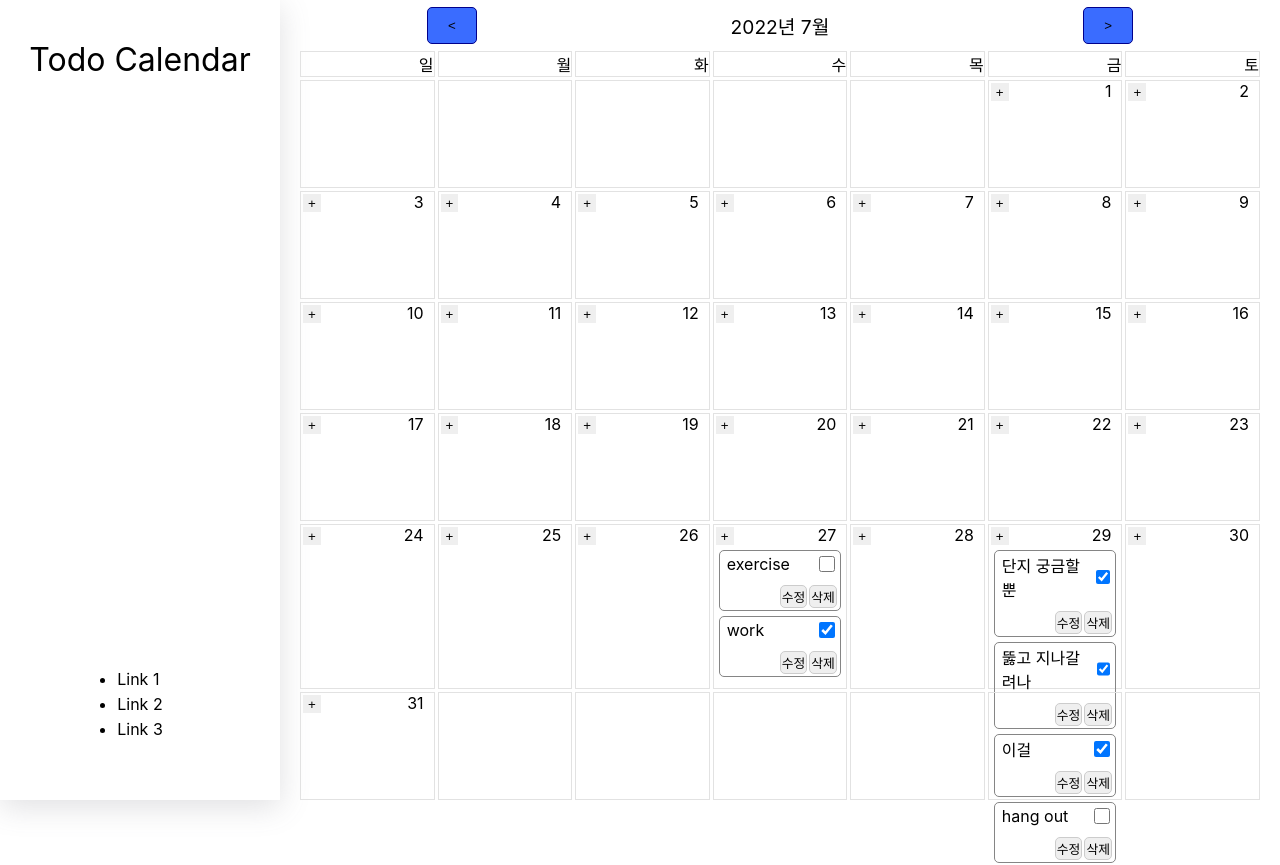
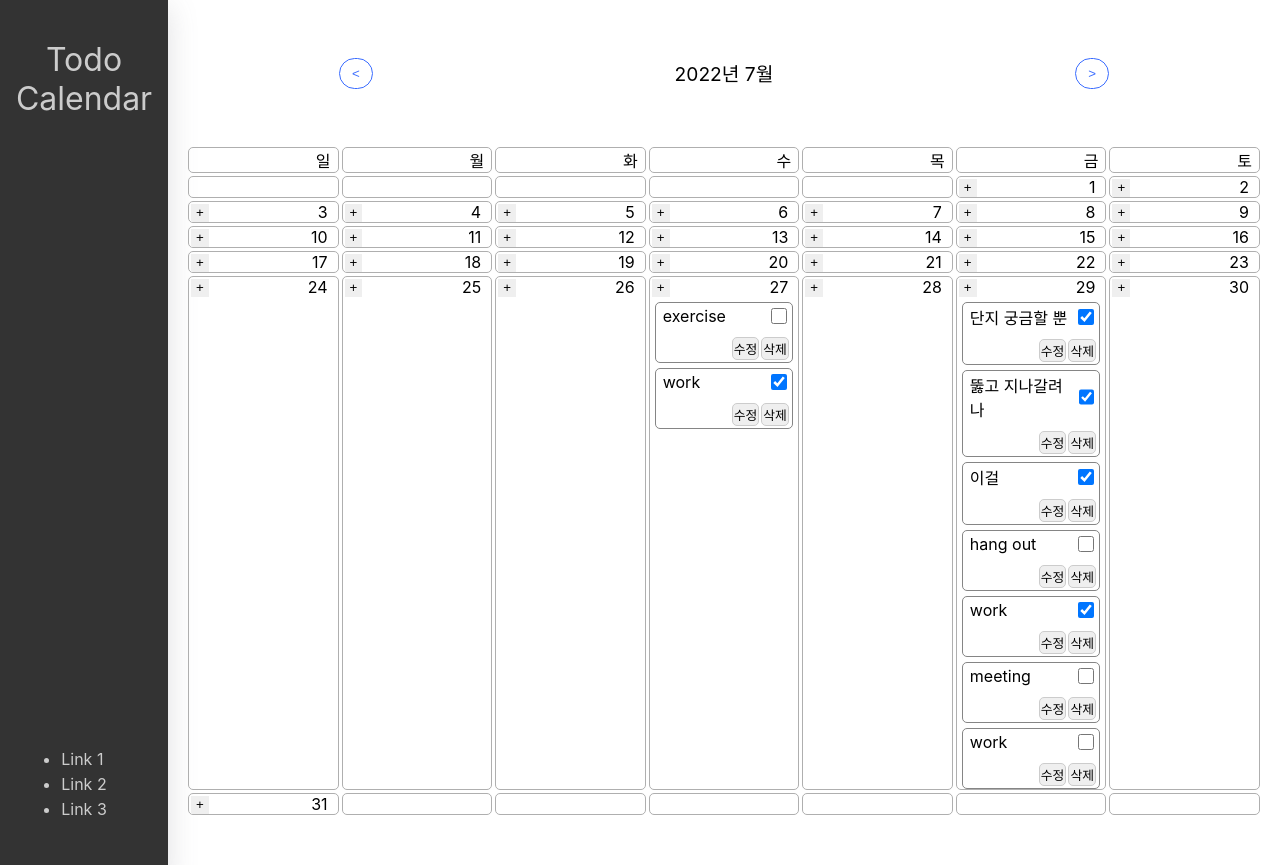
Before and after one commit to 9thxg/todo-list, a React (Create React App) app: page / in a window 1280 px wide. Shown: the top 865 px of the page. Built offline with nearby package versions, Linux system fonts and the light colour scheme.

Commit message:
UPDATE CSS
CSS 변경

```diff
--- a/src/App.css
+++ b/src/App.css
@@ -1,6 +1,6 @@
 /* App.tsx */
 .App {
-  min-height: 100vh;
+  /* min-height: 100vh; */
 }
 
 .App {
@@ -14,13 +14,17 @@
   align-items: center;
   justify-content: space-between;
 
+  background-color: #333333;
   box-shadow: rgba(100, 100, 111, 0.2) 0px 7px 29px 0px;
-  width: 20%;
+  width: 10%;
+  height: 100vh;
 
   padding-left: 20px;
   padding-right: 20px;
   padding-top: 40px;
   padding-bottom: 40px;
+
+  color: #cccccc;
 }
 
 .Sidebar_Title {
@@ -38,9 +42,10 @@
 }
 
 .Main {
-  width: 80%;
+  width: 90%;
   display: flex;
   flex-direction: column;
+  flex-wrap: nowrap;
 
   margin-right: 20px;
   margin-left: 20px;
@@ -60,18 +65,21 @@ header .header-date {
 
 header button {
   cursor: pointer;
-  border-radius: 5px;
-  border: 1px solid darkblue;
-  background-color: #3a6cff;
+  border-radius: 20px;
+  border: 1px solid #3a6cff;
+  color: #3a6cff;
+  background-color: #ffffff;
 
-  padding-top: 10px;
-  padding-bottom: 10px;
-  padding-left: 20px;
-  padding-right: 20px;
+  padding-top: 7px;
+  padding-bottom: 7px;
+  padding-left: 12px;
+  padding-right: 12px;
 }
 
 /* Calendar.tsx */
 .Calendar {
+  overflow: scroll;
+  height: 100vh;
   flex: 5;
 }
 
@@ -87,24 +95,28 @@ header button {
 
 .GridContainer {
   display: grid;
-  height: 90vh;
+
   margin-top: 3px;
 
   grid-template-columns: repeat(7, 1fr);
   /* grid-template-rows: repeat(6, minmax(100px, auto)); */
-  grid-template-rows: repeat(auto-fill, minmax(15%, auto));
+  grid-template-rows: minmax(1fr, auto);
   gap: 3px;
 
   text-align: right;
 }
 
 .Day {
-  border: 1px solid #e2e2e2;
+  border: 1px solid #afafaf;
+  border-radius: 5px;
+
+  padding-right: 7px;
 }
 
 /* Block.tsx */
 .block {
-  border: 1px solid #e2e2e2;
+  border: 1px solid #afafaf;
+  border-radius: 5px;
 }
 
 .block .block_top {
```
Also changed, not shown: src/App.tsx (+1 -7 lines).
